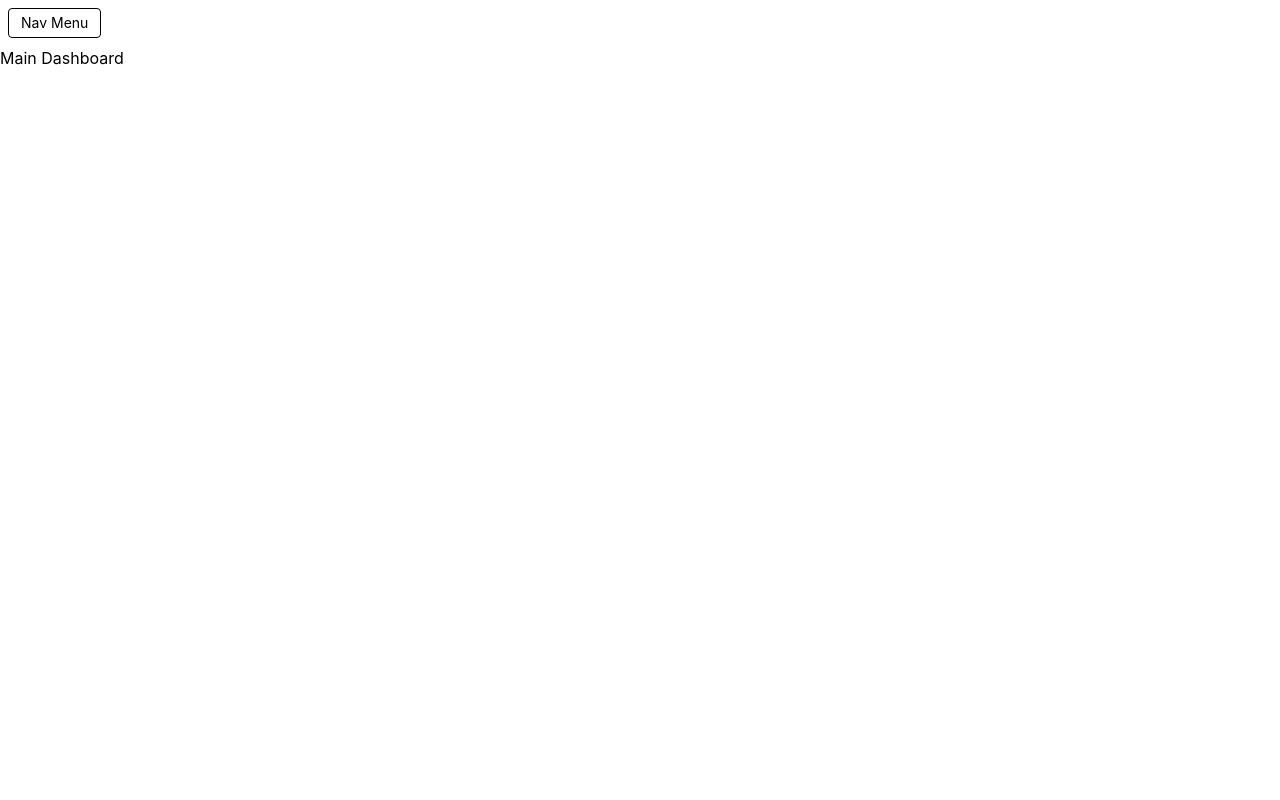
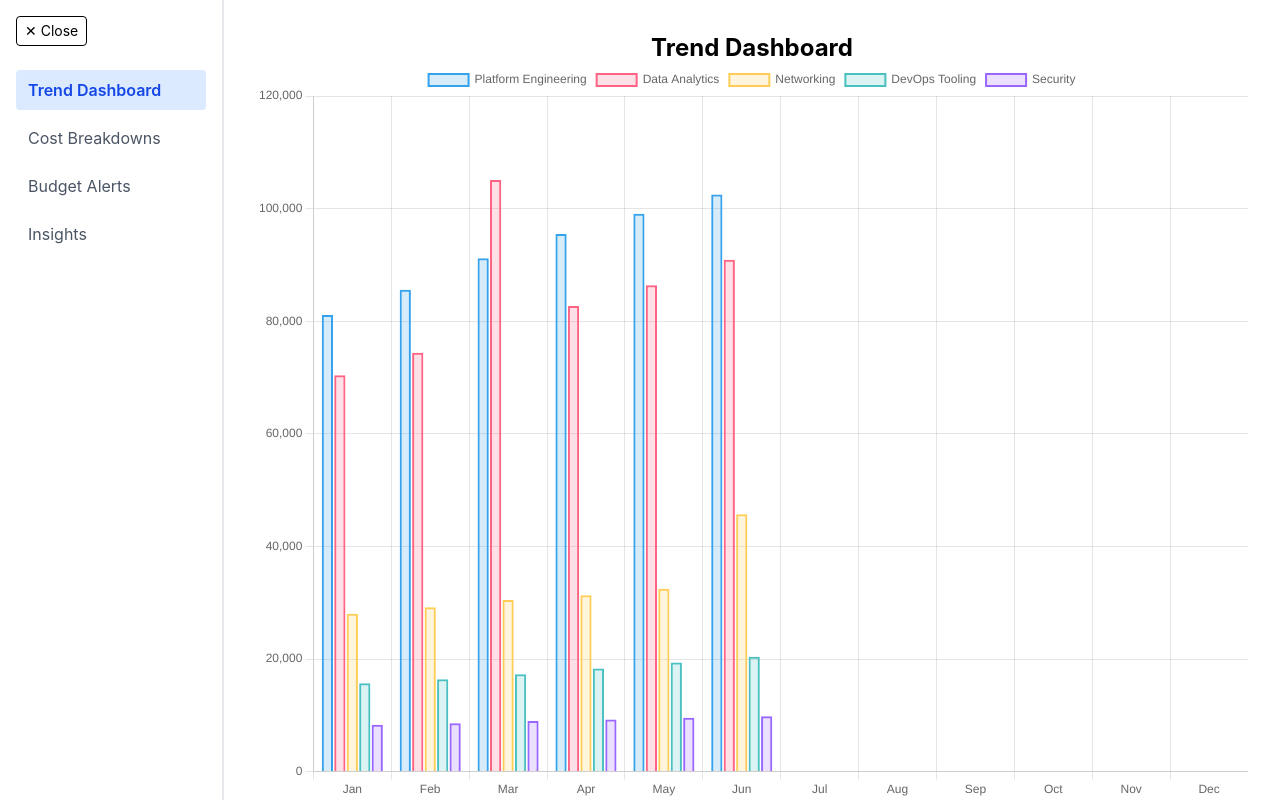
Before and after one commit to ward438/executiveDash, a React (Vite) app: page / in a window 1280 px wide. Built offline with nearby package versions, Linux system fonts and the light colour scheme.

Commit message:
moved conditional button logic and button to nav menu, had it on main dash for test purposes

```diff
--- a/src/App.tsx
+++ b/src/App.tsx
@@ -1,27 +1,12 @@
-import { useState } from 'react';
 import { Chart as ChartJS, ArcElement, BarElement, CategoryScale, LinearScale, Tooltip, Legend } from 'chart.js';
-import { TrendDash } from './dashboards/trendDash';
 import { MainNavMenu } from './components/mainNavMenu';
 
 ChartJS.register(ArcElement, BarElement, CategoryScale, LinearScale, Tooltip, Legend);
 
 export default function App() {
-
-  const [isNavOpen, setIsNavOpen] = useState(false);
-
-  const toggleNav = () => {
-    setIsNavOpen(!isNavOpen);
-  }
-
   return (
     <div className="flex w-screen h-screen">
-      {isNavOpen && <MainNavMenu/>}
-      <div className="flex flex-col flex-1 min-w-0">
-        <button onClick={toggleNav} className="self-start m-2 px-3 py-1 text-sm border rounded cursor-pointer">
-          {isNavOpen ? 'Close' : 'Nav Menu'}
-        </button>
-        Main Dashboard
-      </div>
+      <MainNavMenu />
     </div>
   );
 }
--- a/src/components/mainNavMenu.tsx
+++ b/src/components/mainNavMenu.tsx
@@ -12,13 +12,21 @@ const navItems = [
 ];
 
 export const MainNavMenu = () => {
+    const [isOpen, setIsOpen] = useState(true);
     const [activeLabel, setActiveLabel] = useState('Trend Dashboard');
     const ActiveComponent = navItems.find((item) => item.label === activeLabel)!.component;
 
     return (
         <div className="flex w-full h-full">
-            <div className="flex flex-col w-1/4 h-screen border-r-2 border-gray-200 pt-10 gap-2 px-4">
-                {navItems.map(({ label }) => (
+            <div className={`flex flex-col h-screen border-r-2 border-gray-200 pt-4 gap-2 px-4 transition-all ${isOpen ? 'w-56' : 'w-14'}`}>
+                <button
+                    onClick={() => setIsOpen(!isOpen)}
+                    className="self-start px-2 py-1 text-sm border rounded cursor-pointer mb-4"
+                    title={isOpen ? 'Close menu' : 'Open menu'}
+                >
+                    {isOpen ? '✕ Close' : '☰'}
+                </button>
+                {isOpen && navItems.map(({ label }) => (
                     <button
                         key={label}
                         onClick={() => setActiveLabel(label)}
```
